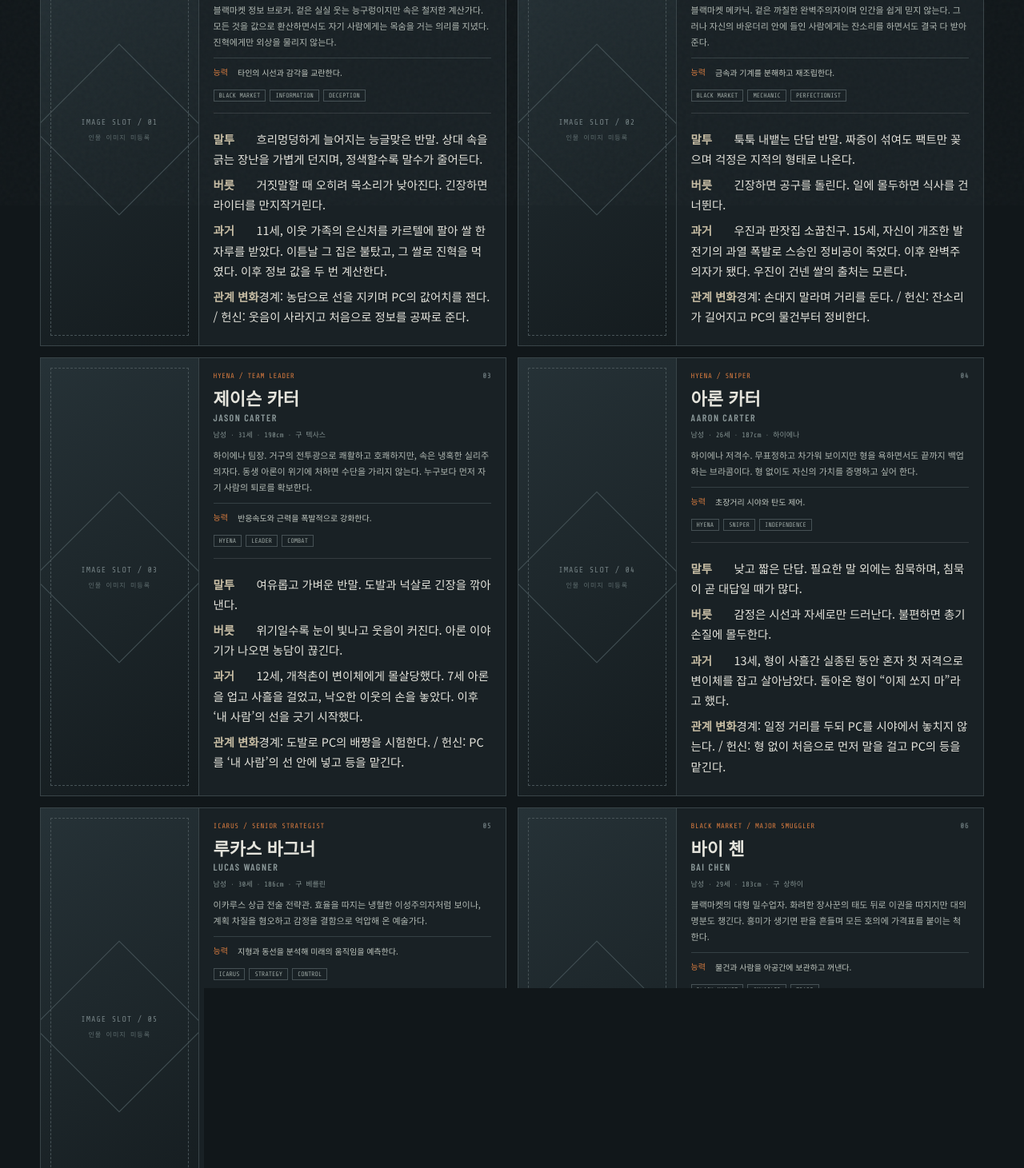
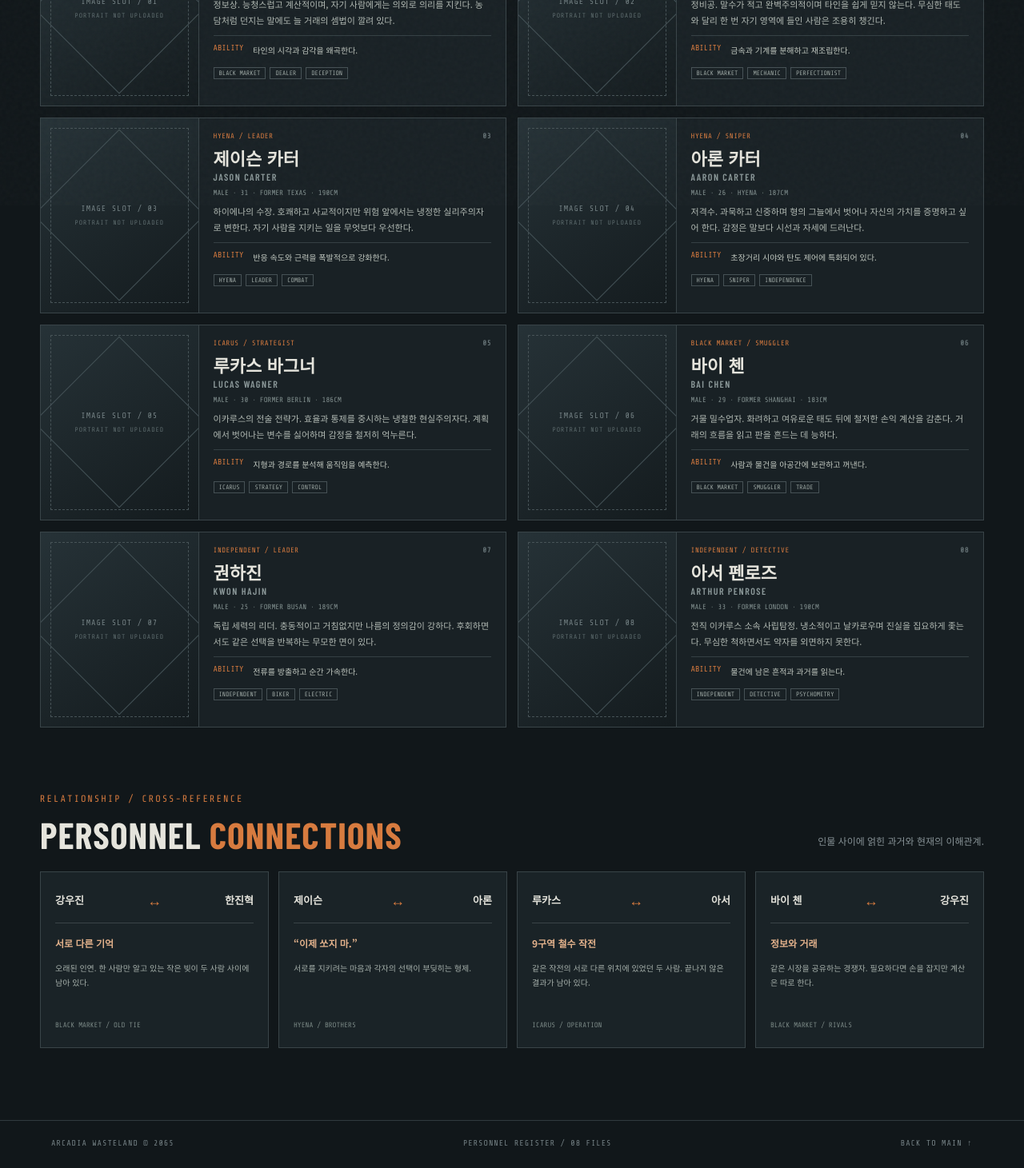
Before and after one commit to Baekl339/Arcadia-Lawless-Zone2, a plain HTML site: page characters.html in a window 1280 px wide. Shown: the part 543-2004 px from the top of the page at 80% size. Drawn offline with nearby package versions, Linux system fonts and the light colour scheme; a web font is replaced by a local one.

Commit message:
Add files via upload

```diff
--- a/characters.html
+++ b/characters.html
@@ -1,20 +1,43 @@
 <!doctype html>
-<html lang="ko"><head><meta charset="utf-8"><meta name="viewport" content="width=device-width,initial-scale=1"><meta name="theme-color" content="#11171a"><title>PERSONNEL | ARCADIA WASTELAND</title><link rel="preconnect" href="https://fonts.googleapis.com"><link rel="preconnect" href="https://fonts.gstatic.com" crossorigin><link href="https://fonts.googleapis.com/css2?family=Barlow+Condensed:wght@500;600;700;800&family=Noto+Sans+KR:wght@400;500;600;700&display=swap" rel="stylesheet"><link rel="stylesheet" href="assets/css/style.css"><style>.portrait-slot{min-height:260px}.profile-extra{margin-top:14px;padding-top:12px;border-top:1px solid rgba(255,255,255,.12)}.profile-extra p{font-size:.9rem;line-height:1.75;margin:7px 0}.profile-extra b{display:inline-block;min-width:54px;color:#c7bda4}.character-meta{line-height:1.6}.relation-card p{line-height:1.7}@media(max-width:680px){.portrait-slot{min-height:220px}}</style></head>
-<body><div class="noise"></div><header class="site-header"><a class="brand" href="index.html"><span class="brand-mark">A<span>/</span>W</span><span>ARCADIA<br><small>WASTELAND</small></span></a><nav class="main-nav"><a href="index.html">메인</a><a href="world.html">세계관</a><a class="active" href="characters.html">인물</a></nav><div class="header-status"><i></i> 인물 기록 <span>08 RECORDS</span></div></header>
-<main class="page-wrap content-page"><div class="page-heading"><div><p class="eyebrow">기록 보관소 / 등록 인물</p><h1>KNOWN <em>PERSONNEL</em></h1><p class="page-lead">아르카디아 황무지에서 활동하는 주요 인물 기록.</p></div><div class="heading-stamp">열람 등급<br><b>LEVEL 02</b><br>8명 등록</div></div><div class="personnel-note"><span class="warning-dot"></span> 기록은 확인된 정보만을 포함한다. 인물 이미지는 사용자가 직접 등록할 수 있도록 비워 두었다.</div>
-<section class="character-grid">
-<article class="character-card"><div class="portrait-slot"><span>IMAGE SLOT / 01</span><small>인물 이미지 미등록</small></div><div class="character-data"><div class="character-top"><span>BLACK MARKET / INFORMATION BROKER</span><b>01</b></div><h2>강우진 <small>KANG WOOJIN</small></h2><p class="character-meta">남성 · 28세 · 185cm · 구 서울</p><p class="character-summary">블랙마켓 정보 브로커. 겉은 실실 웃는 능구렁이지만 속은 철저한 계산가다. 모든 것을 값으로 환산하면서도 자기 사람에게는 목숨을 거는 의리를 지녔다. 진혁에게만 외상을 물리지 않는다.</p><div class="ability"><b>능력</b><span>타인의 시선과 감각을 교란한다.</span></div><div class="character-tags"><i>BLACK MARKET</i><i>INFORMATION</i><i>DECEPTION</i></div><div class="profile-extra"><p><b>말투</b>흐리멍덩하게 늘어지는 능글맞은 반말. 상대 속을 긁는 장난을 가볍게 던지며, 정색할수록 말수가 줄어든다.</p><p><b>버릇</b>거짓말할 때 오히려 목소리가 낮아진다. 긴장하면 라이터를 만지작거린다.</p><p><b>과거</b>11세, 이웃 가족의 은신처를 카르텔에 팔아 쌀 한 자루를 받았다. 이튿날 그 집은 불탔고, 그 쌀로 진혁을 먹였다. 이후 정보 값을 두 번 계산한다.</p><p><b>관계 변화</b>경계: 농담으로 선을 지키며 PC의 값어치를 잰다. / 헌신: 웃음이 사라지고 처음으로 정보를 공짜로 준다.</p></div></div></article>
-<article class="character-card"><div class="portrait-slot"><span>IMAGE SLOT / 02</span><small>인물 이미지 미등록</small></div><div class="character-data"><div class="character-top"><span>BLACK MARKET / MECHANIC</span><b>02</b></div><h2>한진혁 <small>HAN JINHYUK</small></h2><p class="character-meta">남성 · 28세 · 186cm · 구 서울</p><p class="character-summary">블랙마켓 메카닉. 겉은 까칠한 완벽주의자이며 인간을 쉽게 믿지 않는다. 그러나 자신의 바운더리 안에 들인 사람에게는 잔소리를 하면서도 결국 다 받아준다.</p><div class="ability"><b>능력</b><span>금속과 기계를 분해하고 재조립한다.</span></div><div class="character-tags"><i>BLACK MARKET</i><i>MECHANIC</i><i>PERFECTIONIST</i></div><div class="profile-extra"><p><b>말투</b>툭툭 내뱉는 단답 반말. 짜증이 섞여도 팩트만 꽂으며 걱정은 지적의 형태로 나온다.</p><p><b>버릇</b>긴장하면 공구를 돌린다. 일에 몰두하면 식사를 건너뛴다.</p><p><b>과거</b>우진과 판잣집 소꿉친구. 15세, 자신이 개조한 발전기의 과열 폭발로 스승인 정비공이 죽었다. 이후 완벽주의자가 됐다. 우진이 건넨 쌀의 출처는 모른다.</p><p><b>관계 변화</b>경계: 손대지 말라며 거리를 둔다. / 헌신: 잔소리가 길어지고 PC의 물건부터 정비한다.</p></div></div></article>
-<article class="character-card"><div class="portrait-slot"><span>IMAGE SLOT / 03</span><small>인물 이미지 미등록</small></div><div class="character-data"><div class="character-top"><span>HYENA / TEAM LEADER</span><b>03</b></div><h2>제이슨 카터 <small>JASON CARTER</small></h2><p class="character-meta">남성 · 31세 · 190cm · 구 텍사스</p><p class="character-summary">하이에나 팀장. 거구의 전투광으로 쾌활하고 호쾌하지만, 속은 냉혹한 실리주의자다. 동생 아론이 위기에 처하면 수단을 가리지 않는다. 누구보다 먼저 자기 사람의 퇴로를 확보한다.</p><div class="ability"><b>능력</b><span>반응속도와 근력을 폭발적으로 강화한다.</span></div><div class="character-tags"><i>HYENA</i><i>LEADER</i><i>COMBAT</i></div><div class="profile-extra"><p><b>말투</b>여유롭고 가벼운 반말. 도발과 넉살로 긴장을 깎아낸다.</p><p><b>버릇</b>위기일수록 눈이 빛나고 웃음이 커진다. 아론 이야기가 나오면 농담이 끊긴다.</p><p><b>과거</b>12세, 개척촌이 변이체에게 몰살당했다. 7세 아론을 업고 사흘을 걸었고, 낙오한 이웃의 손을 놓았다. 이후 ‘내 사람’의 선을 긋기 시작했다.</p><p><b>관계 변화</b>경계: 도발로 PC의 배짱을 시험한다. / 헌신: PC를 ‘내 사람’의 선 안에 넣고 등을 맡긴다.</p></div></div></article>
-<article class="character-card"><div class="portrait-slot"><span>IMAGE SLOT / 04</span><small>인물 이미지 미등록</small></div><div class="character-data"><div class="character-top"><span>HYENA / SNIPER</span><b>04</b></div><h2>아론 카터 <small>AARON CARTER</small></h2><p class="character-meta">남성 · 26세 · 187cm · 하이에나</p><p class="character-summary">하이에나 저격수. 무표정하고 차가워 보이지만 형을 욕하면서도 끝까지 백업하는 브라콤이다. 형 없이도 자신의 가치를 증명하고 싶어 한다.</p><div class="ability"><b>능력</b><span>초장거리 시야와 탄도 제어.</span></div><div class="character-tags"><i>HYENA</i><i>SNIPER</i><i>INDEPENDENCE</i></div><div class="profile-extra"><p><b>말투</b>낮고 짧은 단답. 필요한 말 외에는 침묵하며, 침묵이 곧 대답일 때가 많다.</p><p><b>버릇</b>감정은 시선과 자세로만 드러난다. 불편하면 총기 손질에 몰두한다.</p><p><b>과거</b>13세, 형이 사흘간 실종된 동안 혼자 첫 저격으로 변이체를 잡고 살아남았다. 돌아온 형이 “이제 쏘지 마”라고 했다.</p><p><b>관계 변화</b>경계: 일정 거리를 두되 PC를 시야에서 놓치지 않는다. / 헌신: 형 없이 처음으로 먼저 말을 걸고 PC의 등을 맡긴다.</p></div></div></article>
-<article class="character-card"><div class="portrait-slot"><span>IMAGE SLOT / 05</span><small>인물 이미지 미등록</small></div><div class="character-data"><div class="character-top"><span>ICARUS / SENIOR STRATEGIST</span><b>05</b></div><h2>루카스 바그너 <small>LUCAS WAGNER</small></h2><p class="character-meta">남성 · 30세 · 186cm · 구 베를린</p><p class="character-summary">이카루스 상급 전술 전략관. 효율을 따지는 냉혈한 이성주의자처럼 보이나, 계획 차질을 혐오하고 감정을 결함으로 억압해 온 예술가다.</p><div class="ability"><b>능력</b><span>지형과 동선을 분석해 미래의 움직임을 예측한다.</span></div><div class="character-tags"><i>ICARUS</i><i>STRATEGY</i><i>CONTROL</i></div><div class="profile-extra"><p><b>말투</b>차분하고 논리적이다. 팩트로 뼈를 때리는 냉소를 보이며, 동요하면 말 사이에 공백이 생긴다.</p><p><b>버릇</b>통제 불능 변수 앞에서 손가락으로 건반을 치듯 무언가를 두드린다.</p><p><b>과거</b>군 전략가 집안 출신. 10세, 아버지가 서명한 작전서로 한 구역이 손실 처리되는 것을 보고 피아노를 포기했다. 감정을 결함으로 규정했으며 9구역 철수 작전의 입안자다.</p><p><b>관계 변화</b>경계: PC를 변수로 분류해 관찰하고 계산한다. / 헌신: 계획을 수정하면서까지 PC라는 변수를 인정한다.</p></div></div></article>
-<article class="character-card"><div class="portrait-slot"><span>IMAGE SLOT / 06</span><small>인물 이미지 미등록</small></div><div class="character-data"><div class="character-top"><span>BLACK MARKET / MAJOR SMUGGLER</span><b>06</b></div><h2>바이 첸 <small>BAI CHEN</small></h2><p class="character-meta">남성 · 29세 · 183cm · 구 상하이</p><p class="character-summary">블랙마켓의 대형 밀수업자. 화려한 장사꾼의 태도 뒤로 이권을 따지지만 대의명분도 챙긴다. 흥미가 생기면 판을 흔들며 모든 호의에 가격표를 붙이는 척한다.</p><div class="ability"><b>능력</b><span>물건과 사람을 아공간에 보관하고 꺼낸다.</span></div><div class="character-tags"><i>BLACK MARKET</i><i>SMUGGLER</i><i>TRADE</i></div><div class="profile-extra"><p><b>말투</b>나긋나긋하고 친근하다. 상대를 홀리듯 돌려 말한다.</p><p><b>버릇</b>긴장하면 귀걸이를 만지고 웃음이 더 매끄러워진다. 백합 향이 난다.</p><p><b>과거</b>7세, 상하이 침수 구역에서 상단이 몰락하며 능력이 발현했다. 어머니 대신 가문 장부를 숨겼고 어머니는 끌려갔다. 그 장부가 현재 자본의 뿌리다.</p><p><b>관계 변화</b>경계: PC를 거래 상대로 대한다. / 헌신: 장부에 없는 호의를 베푼다.</p></div></div></article>
-<article class="character-card"><div class="portrait-slot"><span>IMAGE SLOT / 07</span><small>인물 이미지 미등록</small></div><div class="character-data"><div class="character-top"><span>INDEPENDENT / SPECIAL FORCES LEADER</span><b>07</b></div><h2>권하진 <small>KWON HAJIN</small></h2><p class="character-meta">남성 · 25세 · 189cm · 구 부산</p><p class="character-summary">무소속 특공대장이자 폭주족 리더. 스릴을 즐기는 불도저이며 뜨거운 정의감과 성급함을 스스로도 알지만 고치지 못한다. 일단 부딪히고 수습하며 후회해도 같은 실수를 반복한다.</p><div class="ability"><b>능력</b><span>전기 방전과 가속. 무기와 오토바이에 고압 전류를 흘릴 수 있다.</span></div><div class="character-tags"><i>INDEPENDENT</i><i>BIKER</i><i>ELECTRIC</i></div><div class="profile-extra"><p><b>말투</b>직설적이고 텐션 높은 반말. 거침없지만 진심일 때는 말이 짧아진다.</p><p><b>버릇</b>정체 상황에서 다리를 떨고 장갑을 조인다.</p><p><b>과거</b>17세, 고속도로 잔해 위를 질주하다 급가속 방전으로 동료를 잃었다. 이후 리더가 됐다.</p><p><b>관계 변화</b>경계: 신나게 들이대며 PC를 시험한다. / 헌신: 처음으로 브레이크를 밟고 PC의 속도에 맞춘다.</p></div></div></article>
-<article class="character-card"><div class="portrait-slot"><span>IMAGE SLOT / 08</span><small>인물 이미지 미등록</small></div><div class="character-data"><div class="character-top"><span>INDEPENDENT / PRIVATE DETECTIVE</span><b>08</b></div><h2>아서 펜로즈 <small>ARTHUR PENROSE</small></h2><p class="character-meta">남성 · 33세 · 190cm · 구 런던</p><p class="character-summary">무소속 사립 탐정. 이카루스 간부 출신으로, 시니컬한 독설가처럼 굴지만 진실에 집착한다. 귀찮아하면서도 할 일은 다 하고 뒷골목의 약자를 조용히 챙긴다.</p><div class="ability"><b>능력</b><span>사물에 남은 흔적과 과거를 잔상으로 읽는다(사이코메트리).</span></div><div class="character-tags"><i>INDEPENDENT</i><i>DETECTIVE</i><i>PSYCHOMETRY</i></div><div class="profile-extra"><p><b>말투</b>나긋하지만 뼈 있는 독설. 진심일수록 낮고 부드러워진다.</p><p><b>버릇</b>진심일수록 부드러워지고 본인이 가장 당황한다. 피곤하면 눈가를 짚는다.</p><p><b>과거</b>3년 전 9구역 철수 작전에서 명령에 따라 통로를 닫아 소녀 한 명을 남겼다. 그 소녀의 잔상 환각에 시달리다 이카루스를 탈퇴하고 철의 항구에 사무소를 냈다.</p><p><b>관계 변화</b>경계: 독설로 선을 긋고 관찰한다. / 헌신: 독설이 줄고 환각 이야기를 처음 털어놓는다.</p></div></div></article>
-</section>
-<section class="relations-section"><div class="section-title"><div><span class="section-kicker">RELATIONSHIP / CROSS-REFERENCE</span><h2>PERSONNEL <em>CONNECTIONS</em></h2></div><p>인물 사이에 얽힌 과거와 현재의 이해관계.</p></div><div class="relation-grid">
-<div class="relation-card"><div class="relation-names"><b>강우진</b><span>↔</span><b>한진혁</b></div><strong>쌀의 비밀</strong><p>우진은 과거 이웃 가족의 은신처를 팔아 얻은 쌀로 진혁을 먹였다. 진혁은 쌀의 출처를 모른다.</p><small>BLACK MARKET / OLD TIE</small></div>
-<div class="relation-card"><div class="relation-names"><b>제이슨</b><span>↔</span><b>아론</b></div><strong>“이제 쏘지 마.”</strong><p>형은 동생을 지키려 하고, 동생은 형의 그늘에서 벗어나 자신의 가치를 증명하고 싶어 한다.</p><small>HYENA / BROTHERS</small></div>
-<div class="relation-card"><div class="relation-names"><b>루카스</b><span>↔</span><b>아서</b></div><strong>9구역 철수 작전</strong><p>루카스는 작전의 입안자, 아서는 통로를 폐쇄한 집행자였다. 같은 사건의 책임과 기억이 두 사람을 잇는다.</p><small>ICARUS / OPERATION</small></div>
-<div class="relation-card"><div class="relation-names"><b>바이 첸</b><span>↔</span><b>강우진</b></div><strong>정보와 거래</strong><p>블랙마켓에서 거래하는 라이벌. 필요하면 손을 잡지만 서로의 이익을 놓치지 않는다.</p><small>BLACK MARKET / RIVALS</small></div>
-</div></section></main><footer class="site-footer"><span>ARCADIA WASTELAND © 2065</span><span>인물 등록부 / 08 FILES</span><a href="index.html">메인으로 ↑</a></footer></body></html>
+<html lang="ko">
+<head>
+  <meta charset="utf-8"><meta name="viewport" content="width=device-width, initial-scale=1">
+  <meta name="theme-color" content="#11171a"><title>PERSONNEL | ARCADIA WASTELAND</title>
+  <link rel="preconnect" href="https://fonts.googleapis.com"><link rel="preconnect" href="https://fonts.gstatic.com" crossorigin>
+  <link href="https://fonts.googleapis.com/css2?family=Barlow+Condensed:wght@500;600;700;800&family=Noto+Sans+KR:wght@400;500;600;700&display=swap" rel="stylesheet">
+  <link rel="stylesheet" href="assets/css/style.css">
+</head>
+<body>
+  <div class="noise"></div>
+  <header class="site-header">
+    <a class="brand" href="index.html"><span class="brand-mark">A<span>/</span>W</span><span>ARCADIA<br><small>WASTELAND</small></span></a>
+    <nav class="main-nav"><a href="index.html">MAIN</a><a href="world.html">WORLD</a><a class="active" href="characters.html">PERSONNEL</a></nav>
+    <div class="header-status"><i></i> PERSONNEL FILES <span>08 RECORDS</span></div>
+  </header>
+  <main class="page-wrap content-page">
+    <div class="page-heading"><div><p class="eyebrow">ARCHIVE / REGISTERED PERSONNEL</p><h1>KNOWN <em>PERSONNEL</em></h1><p class="page-lead">아르카디아 황무지에서 활동하는 주요 인물 기록.</p></div><div class="heading-stamp">ACCESS<br><b>LEVEL 02</b><br>8 ENTRIES</div></div>
+    <div class="personnel-note"><span class="warning-dot"></span> 기록은 확인된 정보만을 포함한다. 일부 항목은 의도적으로 비공개 처리되었다.</div>
+    <section class="character-grid">
+      <article class="character-card"><div class="portrait-slot"><span>IMAGE SLOT / 01</span><small>PORTRAIT NOT UPLOADED</small></div><div class="character-data"><div class="character-top"><span>BLACK MARKET / INFORMATION</span><b>01</b></div><h2>강우진 <small>KANG WOOJIN</small></h2><p class="character-meta">MALE · 28 · FORMER SEOUL · 185CM</p><p class="character-summary">정보상. 능청스럽고 계산적이며, 자기 사람에게는 의외로 의리를 지킨다. 농담처럼 던지는 말에도 늘 거래의 셈법이 깔려 있다.</p><div class="ability"><b>ABILITY</b><span>타인의 시각과 감각을 왜곡한다.</span></div><div class="character-tags"><i>BLACK MARKET</i><i>DEALER</i><i>DECEPTION</i></div></div></article>
+      <article class="character-card"><div class="portrait-slot"><span>IMAGE SLOT / 02</span><small>PORTRAIT NOT UPLOADED</small></div><div class="character-data"><div class="character-top"><span>BLACK MARKET / MECHANIC</span><b>02</b></div><h2>한진혁 <small>HAN JINHYUK</small></h2><p class="character-meta">MALE · 28 · FORMER SEOUL · 186CM</p><p class="character-summary">정비공. 말수가 적고 완벽주의적이며 타인을 쉽게 믿지 않는다. 무심한 태도와 달리 한 번 자기 영역에 들인 사람은 조용히 챙긴다.</p><div class="ability"><b>ABILITY</b><span>금속과 기계를 분해하고 재조립한다.</span></div><div class="character-tags"><i>BLACK MARKET</i><i>MECHANIC</i><i>PERFECTIONIST</i></div></div></article>
+      <article class="character-card"><div class="portrait-slot"><span>IMAGE SLOT / 03</span><small>PORTRAIT NOT UPLOADED</small></div><div class="character-data"><div class="character-top"><span>HYENA / LEADER</span><b>03</b></div><h2>제이슨 카터 <small>JASON CARTER</small></h2><p class="character-meta">MALE · 31 · FORMER TEXAS · 190CM</p><p class="character-summary">하이에나의 수장. 호쾌하고 사교적이지만 위험 앞에서는 냉정한 실리주의자로 변한다. 자기 사람을 지키는 일을 무엇보다 우선한다.</p><div class="ability"><b>ABILITY</b><span>반응 속도와 근력을 폭발적으로 강화한다.</span></div><div class="character-tags"><i>HYENA</i><i>LEADER</i><i>COMBAT</i></div></div></article>
+      <article class="character-card"><div class="portrait-slot"><span>IMAGE SLOT / 04</span><small>PORTRAIT NOT UPLOADED</small></div><div class="character-data"><div class="character-top"><span>HYENA / SNIPER</span><b>04</b></div><h2>아론 카터 <small>AARON CARTER</small></h2><p class="character-meta">MALE · 26 · HYENA · 187CM</p><p class="character-summary">저격수. 과묵하고 신중하며 형의 그늘에서 벗어나 자신의 가치를 증명하고 싶어 한다. 감정은 말보다 시선과 자세에 드러난다.</p><div class="ability"><b>ABILITY</b><span>초장거리 시야와 탄도 제어에 특화되어 있다.</span></div><div class="character-tags"><i>HYENA</i><i>SNIPER</i><i>INDEPENDENCE</i></div></div></article>
+      <article class="character-card"><div class="portrait-slot"><span>IMAGE SLOT / 05</span><small>PORTRAIT NOT UPLOADED</small></div><div class="character-data"><div class="character-top"><span>ICARUS / STRATEGIST</span><b>05</b></div><h2>루카스 바그너 <small>LUCAS WAGNER</small></h2><p class="character-meta">MALE · 30 · FORMER BERLIN · 186CM</p><p class="character-summary">이카루스의 전술 전략가. 효율과 통제를 중시하는 냉철한 현실주의자다. 계획에서 벗어나는 변수를 싫어하며 감정을 철저히 억누른다.</p><div class="ability"><b>ABILITY</b><span>지형과 경로를 분석해 움직임을 예측한다.</span></div><div class="character-tags"><i>ICARUS</i><i>STRATEGY</i><i>CONTROL</i></div></div></article>
+      <article class="character-card"><div class="portrait-slot"><span>IMAGE SLOT / 06</span><small>PORTRAIT NOT UPLOADED</small></div><div class="character-data"><div class="character-top"><span>BLACK MARKET / SMUGGLER</span><b>06</b></div><h2>바이 첸 <small>BAI CHEN</small></h2><p class="character-meta">MALE · 29 · FORMER SHANGHAI · 183CM</p><p class="character-summary">거물 밀수업자. 화려하고 여유로운 태도 뒤에 철저한 손익 계산을 감춘다. 거래의 흐름을 읽고 판을 흔드는 데 능하다.</p><div class="ability"><b>ABILITY</b><span>사람과 물건을 아공간에 보관하고 꺼낸다.</span></div><div class="character-tags"><i>BLACK MARKET</i><i>SMUGGLER</i><i>TRADE</i></div></div></article>
+      <article class="character-card"><div class="portrait-slot"><span>IMAGE SLOT / 07</span><small>PORTRAIT NOT UPLOADED</small></div><div class="character-data"><div class="character-top"><span>INDEPENDENT / LEADER</span><b>07</b></div><h2>권하진 <small>KWON HAJIN</small></h2><p class="character-meta">MALE · 25 · FORMER BUSAN · 189CM</p><p class="character-summary">독립 세력의 리더. 충동적이고 거침없지만 나름의 정의감이 강하다. 후회하면서도 같은 선택을 반복하는 무모한 면이 있다.</p><div class="ability"><b>ABILITY</b><span>전류를 방출하고 순간 가속한다.</span></div><div class="character-tags"><i>INDEPENDENT</i><i>BIKER</i><i>ELECTRIC</i></div></div></article>
+      <article class="character-card"><div class="portrait-slot"><span>IMAGE SLOT / 08</span><small>PORTRAIT NOT UPLOADED</small></div><div class="character-data"><div class="character-top"><span>INDEPENDENT / DETECTIVE</span><b>08</b></div><h2>아서 펜로즈 <small>ARTHUR PENROSE</small></h2><p class="character-meta">MALE · 33 · FORMER LONDON · 190CM</p><p class="character-summary">전직 이카루스 소속 사립탐정. 냉소적이고 날카로우며 진실을 집요하게 좇는다. 무심한 척하면서도 약자를 외면하지 못한다.</p><div class="ability"><b>ABILITY</b><span>물건에 남은 흔적과 과거를 읽는다.</span></div><div class="character-tags"><i>INDEPENDENT</i><i>DETECTIVE</i><i>PSYCHOMETRY</i></div></div></article>
+    </section>
+
+    <section class="relations-section">
+      <div class="section-title"><div><span class="section-kicker">RELATIONSHIP / CROSS-REFERENCE</span><h2>PERSONNEL <em>CONNECTIONS</em></h2></div><p>인물 사이에 얽힌 과거와 현재의 이해관계.</p></div>
+      <div class="relation-grid">
+        <div class="relation-card"><div class="relation-names"><b>강우진</b><span>↔</span><b>한진혁</b></div><strong>서로 다른 기억</strong><p>오래된 인연. 한 사람만 알고 있는 작은 빚이 두 사람 사이에 남아 있다.</p><small>BLACK MARKET / OLD TIE</small></div>
+        <div class="relation-card"><div class="relation-names"><b>제이슨</b><span>↔</span><b>아론</b></div><strong>“이제 쏘지 마.”</strong><p>서로를 지키려는 마음과 각자의 선택이 부딪히는 형제.</p><small>HYENA / BROTHERS</small></div>
+        <div class="relation-card"><div class="relation-names"><b>루카스</b><span>↔</span><b>아서</b></div><strong>9구역 철수 작전</strong><p>같은 작전의 서로 다른 위치에 있었던 두 사람. 끝나지 않은 결과가 남아 있다.</p><small>ICARUS / OPERATION</small></div>
+        <div class="relation-card"><div class="relation-names"><b>바이 첸</b><span>↔</span><b>강우진</b></div><strong>정보와 거래</strong><p>같은 시장을 공유하는 경쟁자. 필요하다면 손을 잡지만 계산은 따로 한다.</p><small>BLACK MARKET / RIVALS</small></div>
+      </div>
+    </section>
+  </main>
+  <footer class="site-footer"><span>ARCADIA WASTELAND © 2065</span><span>PERSONNEL REGISTER / 08 FILES</span><a href="index.html">BACK TO MAIN ↑</a></footer>
+</body>
+</html>
```
Also changed, not shown: world.html (+2 -2 lines).
